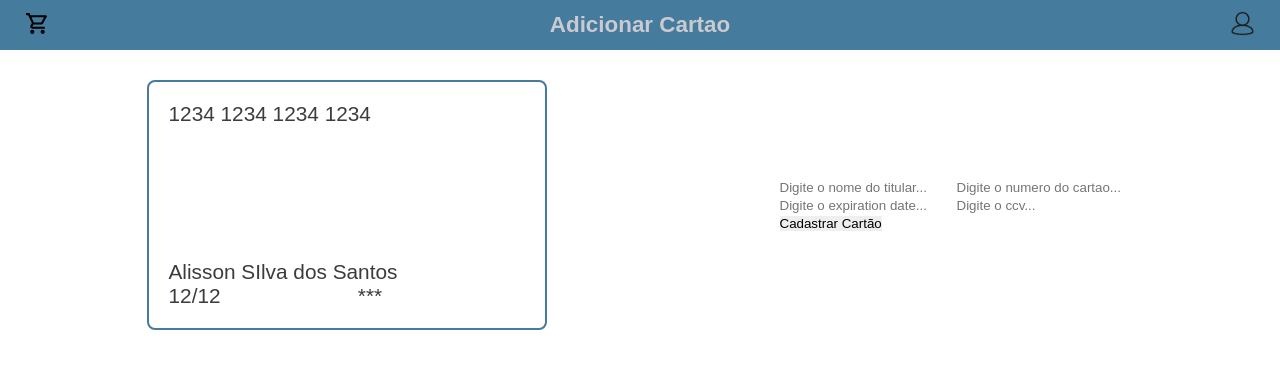
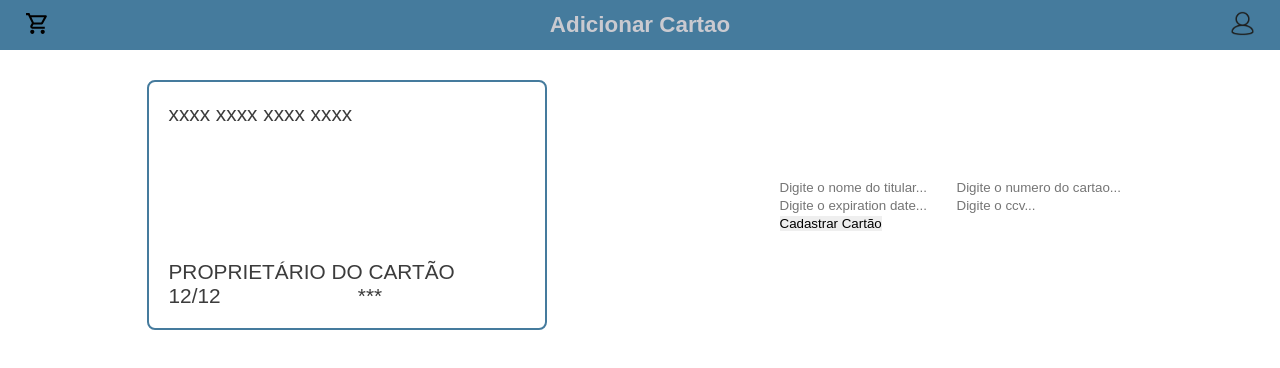
Before and after one commit to Alisson-Py/loja-virtual-frontend, a React (Create React App) app: page /add-cart in a window 1280 px wide. Shown: the top 368 px of the page. Built offline with nearby package versions, Linux system fonts and the light colour scheme.

Commit message:
feat: insert dynamic data in card view

```diff
--- a/src/pages/AddCart/index.tsx
+++ b/src/pages/AddCart/index.tsx
@@ -22,9 +22,17 @@ export default function AddCart() {
       <main>
         <div className="content">
           <div className="card-view">
-            <p className="card-number">{'1234 1234 1234 1234'}</p>
+            <p className="card-number">{
+              cardNumber?
+              cardNumber:
+              'xxxx xxxx xxxx xxxx'
+            }</p>
             <div className="botton-card-data">
-              <p className="name">{'Alisson SIlva dos Santos'}</p>
+              <p className="name">{
+                fullName?
+                fullName:
+                'PROPRIETÁRIO DO CARTÃO'
+              }</p>
               <div className="date-and-ccv">
                 <p className="expiration-date">{'12/12'}</p>
                 <p className="ccv">{'***'}</p>
```
